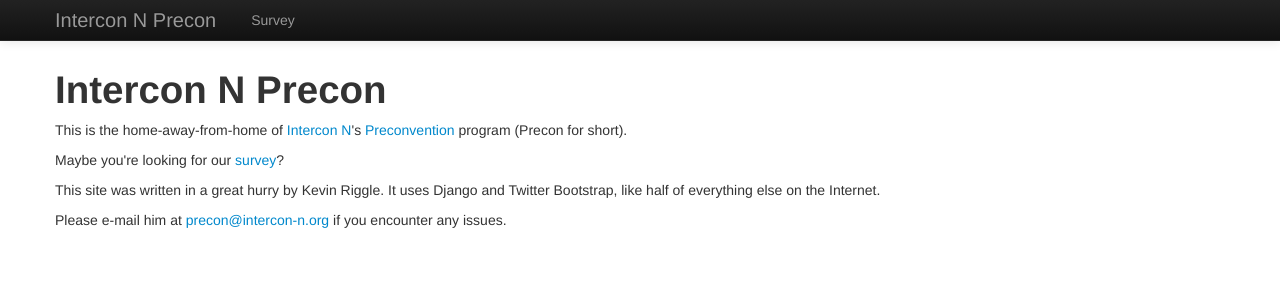
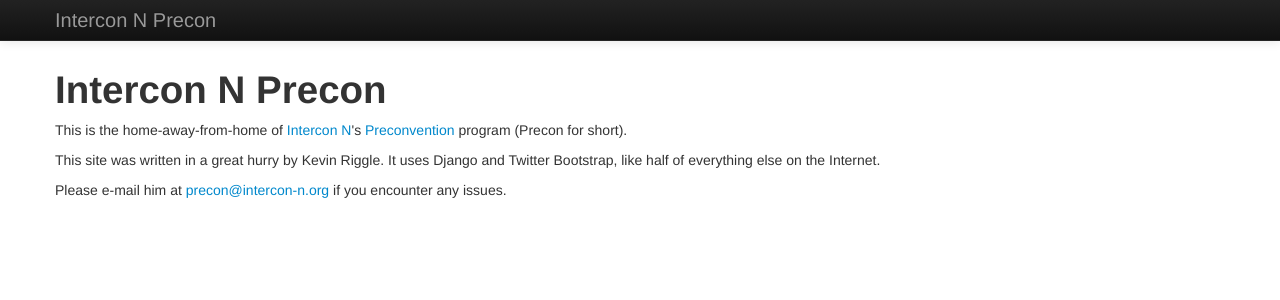
Before and after one commit to nbudin/precon-project, a Django app: template precon_project/templates/precon/home.html in a window 1280 px wide. Shown: the top 300 px of the page. Run offline with Django 3.2, Linux system fonts and the light colour scheme; the template is opened without the code that fills it, so the values that code supplies are empty; parts of the project's set-up code (start-up, migrations or seed data) failed here and were passed over.

Commit message:
disable survey

```diff
--- a/precon_project/precon/views.py
+++ b/precon_project/precon/views.py
@@ -51,7 +51,7 @@
     else:
         return PanelProposalResponseNoPresentingForm(**kwargs)
 
-
+@login_required
 def create_participant(request):
     if request.method == 'POST':
         form = ParticipantForm(request.POST)
@@ -81,6 +81,7 @@
 
     return panel_proposal_response_forms
 
+@login_required
 def record_responses(request, nonce):
     participant = get_object_or_404(Participant, nonce=nonce)
 
@@ -112,6 +113,7 @@
     return render(request, 'precon/survey.html', context)
 
 
+@login_required
 def survey_done(request, nonce):
     participant = get_object_or_404(Participant, nonce=nonce)
 
--- a/precon_project/templates/base.html
+++ b/precon_project/templates/base.html
@@ -44,7 +44,10 @@
           <a class="brand" href="{% url 'home' %}">Intercon N Precon</a>
           <div class="nav-collapse collapse">
             <ul class="nav">
-              <li><a href="{% url 'create_participant' %}">Survey</a></li>
+              {% comment %}
+              <li><a href="{% url 'schedule' %}">Schedule</a></li>
+              <li><a href="{% url 'panel_list' %}">Panels</a></li>
+              {% endcomment %}
               <!--<li><a href="#">Home</a></li>
               <li><a href="#about">Survey</a></li>
               <li><a href="#contact">Contact</a></li>-->
--- a/precon_project/templates/precon/home.html
+++ b/precon_project/templates/precon/home.html
@@ -8,8 +8,6 @@
 
     <p>This is the home-away-from-home of <a href="http://interactiveliterature.org/N/">Intercon N</a>'s <a href="http://interactiveliterature.org/N/Thursday.php">Preconvention</a> program (Precon for short).</p>
 
-    <p>Maybe you're looking for our <a href="{% url 'create_participant' %}">survey</a>?</p>
-
     <p>This site was written in a great hurry by Kevin Riggle.  It uses Django and Twitter Bootstrap, like half of everything else on the Internet.</p>
 
     <p>Please e-mail him at <a href="mailto:precon@intercon-n.org">precon@intercon-n.org</a> if you encounter any issues.</p>
```
